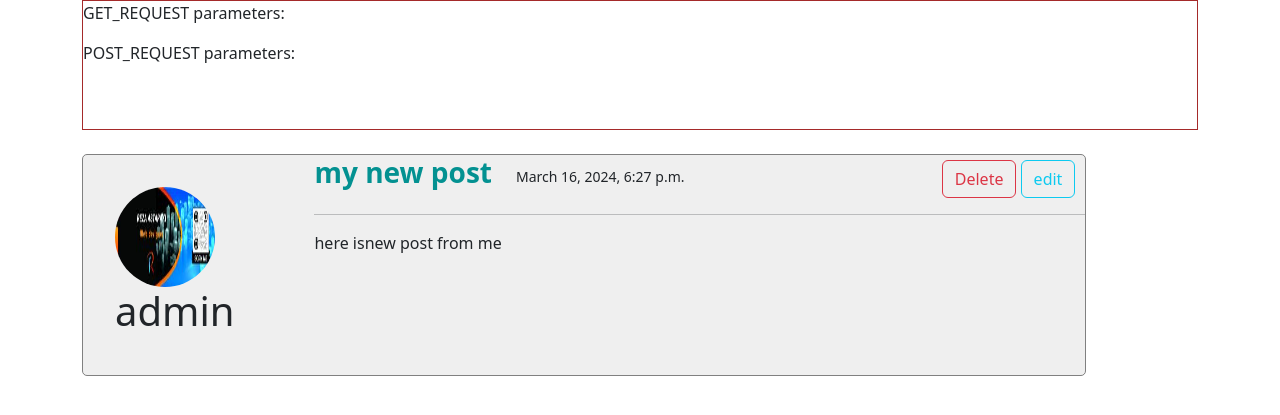
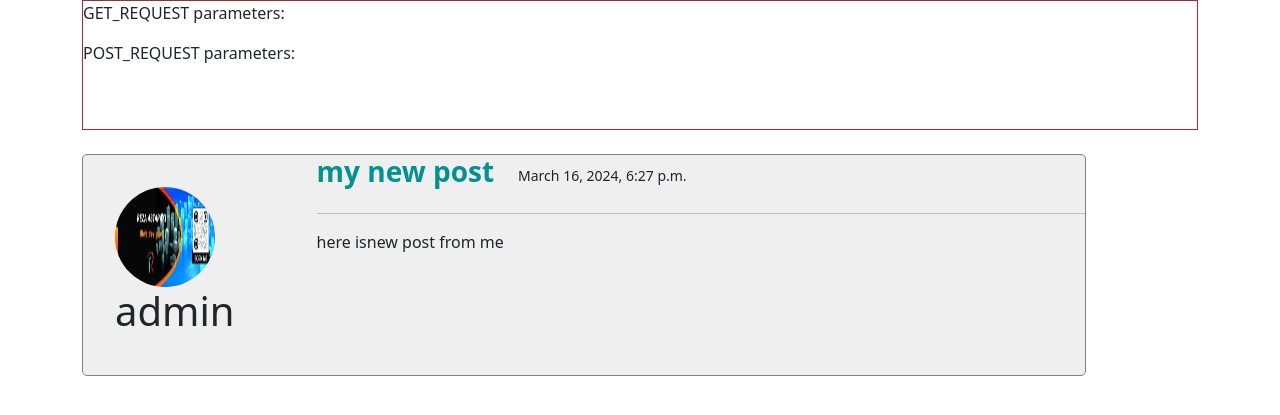
Before and after one commit to RezaAstaraki/Django-Tutorials, a Django app: page /post/8/ in a window 1280 px wide. Shown: the part 57-472 px from the top of the page. Run offline with Django 5.2, Linux system fonts and the light colour scheme; data comes from the database, SQL or seed files in the repository.

Commit message:
reform edit and delete btn if user is author of post

```diff
--- a/django_project/mysite/home/templates/home/home.html
+++ b/django_project/mysite/home/templates/home/home.html
@@ -14,9 +14,11 @@
                         <h3 class="post-title"><a class="title-link" href="{% url 'post-detail' post.id %}">{{post.title}}</a></h3>
                         <small class="post-date">{{post.post_date}}</small>
                         <div class="post-actions">
+                            {% if post.user == request.user %}
+                                <a href="{% url 'post-delete' post.id %}" class="btn btn-outline-danger">Delete</a>
+                                <a href="{% url 'post-update' post.id %}" class="btn btn-outline-info">edit</a>
 
-                            <a href="{% url 'post-delete' post.id %}" class="btn btn-outline-danger">Delete</a>
-                            <a href="{% url 'post-update' post.id %}" class="btn btn-outline-info">edit</a>
+                            {% endif %}
                         </div>
                     </div>
                     <hr/>
--- a/django_project/mysite/home/templates/home/post-detail.html
+++ b/django_project/mysite/home/templates/home/post-detail.html
@@ -12,9 +12,10 @@
                     <h3 class="post-title"><a class="title-link" href="#">{{post.title}}</a></h3>
                     <small class="post-date">{{post.post_date}}</small>
                     <div class="post-actions">
-
-                        <button class="btn btn-outline-danger">Delete</button>
-                        <a href="#" class="btn btn-outline-info">edit</a>
+                        {% if post.user == request.user %}
+                            <a href="{% url 'post-delete' post.id %}" class="btn btn-outline-danger">Delete</a>
+                            <a href="{% url 'post-update' post.id %}" class="btn btn-outline-info">edit</a>
+                        {% endif %}
                     </div>
                 </div>
                 <hr/>
```
